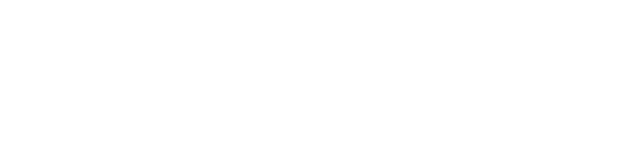
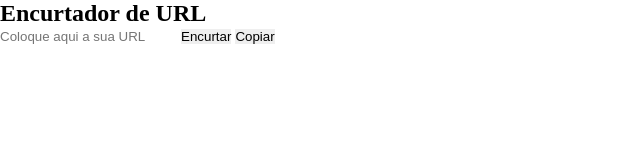
Before and after one commit to omartins-zs/encurtador_link, a plain HTML site: page index.html in a window 1280 px wide. Shown: the whole page, without its empty margins (0-640 px from the left). Drawn offline with Linux system fonts and the light colour scheme.

Commit message:
Criando Estrutura Base do HTML

```diff
--- a/index.html
+++ b/index.html
@@ -1,5 +1,6 @@
 <!DOCTYPE html>
 <html lang="en">
+
 <head>
     <meta charset="UTF-8">
     <meta http-equiv="X-UA-Compatible" content="IE=edge">
@@ -7,8 +8,20 @@
     <title>Encurtador de URL</title>
 
     <link rel="stylesheet" href="css/style.css">
+
+    <!-- Fonts -->
+
 </head>
+
 <body>
+    <div class="box">
+        <h2 class="title">Encurtador de URL</h2>
+        <div class="box-input">
+            <input type="text" class="input-url" id="input-url" placeholder="Coloque aqui a sua URL">
+            <button class="btn">Encurtar</button>
+            <button class="btn">Copiar</button>
+        </div>
+    </div>
+</body>
 
-</body>
 </html>
```
